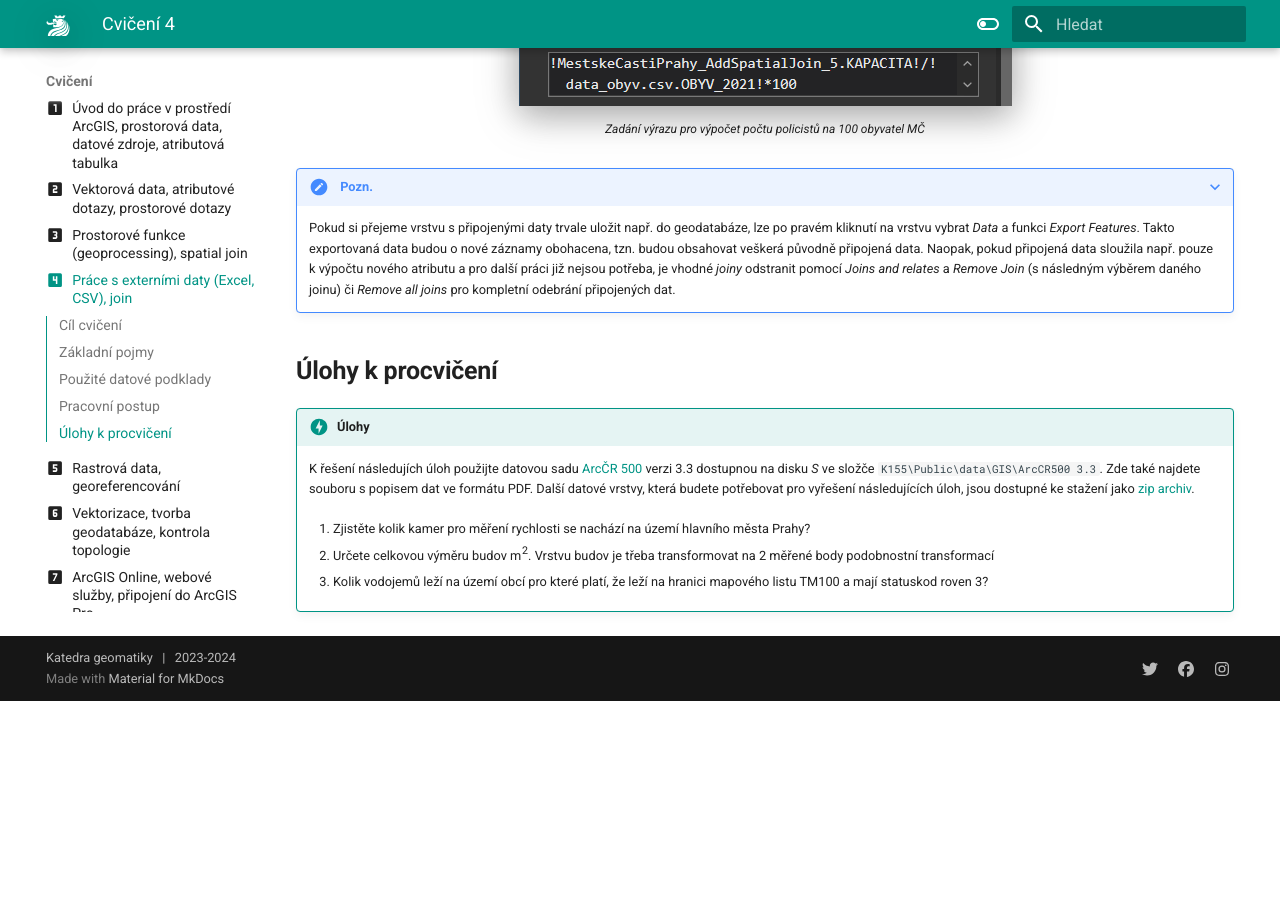
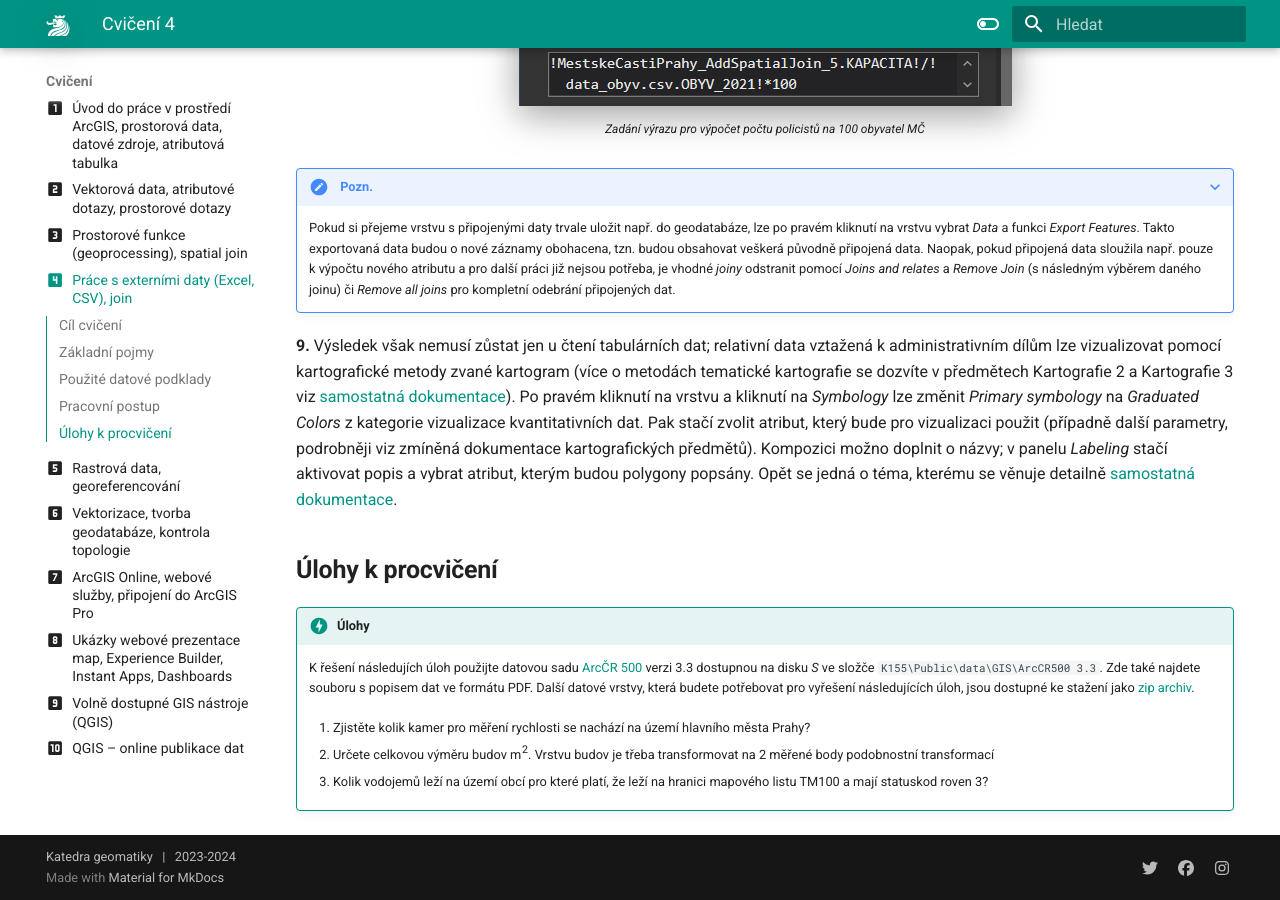
Before and after one commit to k155gis0/gis1, an MkDocs documentation site: the page built from docs/cviceni/cviceni4.md, in a window 1280 px wide and 900 px high, scrolled down 6203 px. Built offline with MkDocs 1.6.1 and Material for MkDocs 9.7.7, drawn with Linux system fonts in a browser that asks for light colours; before the commit the page ends 6904 px from its top, so only the background shows below that.

Commit message:
doplněk cv 4

```diff
--- a/docs/cviceni/cviceni4.md
+++ b/docs/cviceni/cviceni4.md
@@ -99,6 +99,12 @@ V této fázi je vždy rozumné provést validaci pomocí *Validate Join*. Jedn
 ???+ note "&nbsp;<span style="color:#448aff">Pozn.</span>"
       Pokud si přejeme vrstvu s připojenými daty trvale uložit např. do geodatabáze, lze po pravém kliknutí na vrstvu vybrat *Data* a funkci *Export Features*. Takto exportovaná data budou o nové záznamy obohacena, tzn. budou obsahovat veškerá původně připojená data. Naopak, pokud připojená data sloužila např. pouze k výpočtu nového atributu a pro další práci již nejsou potřeba, je vhodné *joiny* odstranit pomocí *Joins and relates* a *Remove Join* (s následným výběrem daného joinu) či *Remove all joins* pro kompletní odebrání připojených dat.
 
+**9.** Výsledek však nemusí zůstat jen u čtení tabulárních dat; relativní data vztažená k administrativním dílům lze vizualizovat pomocí kartografické metody zvané kartogram
+(více o metodách tematické kartografie se dozvíte v předmětech Kartografie 2 a Kartografie 3 viz [samostatná dokumentace](../../kar2/kartogram)). Po pravém kliknutí na vrstvu
+a kliknutí na *Symbology* lze změnit *Primary symbology* na *Graduated Colors* z kategorie vizualizace kvantitativních dat. Pak stačí zvolit atribut, který bude pro vizualizaci
+použit (případně další parametry, podrobněji viz zmíněná dokumentace kartografických předmětů). Kompozici možno doplnit o názvy; v panelu *Labeling* stačí aktivovat popis a vybrat
+atribut, kterým budou polygony popsány. Opět se jedná o téma, kterému se věnuje detailně [samostatná dokumentace](../../kar2/popis).
+
 ## Úlohy k procvičení
 
 !!! task-fg-color "Úlohy"
```
